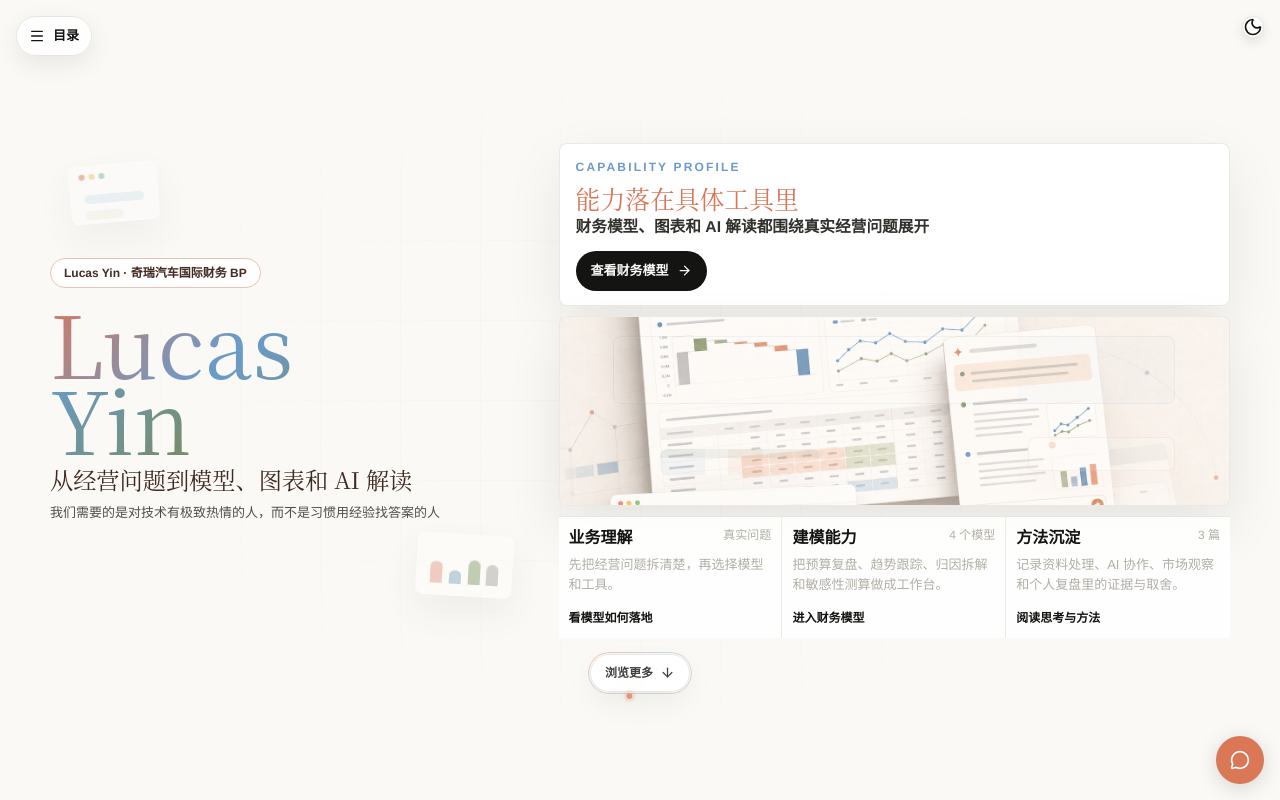
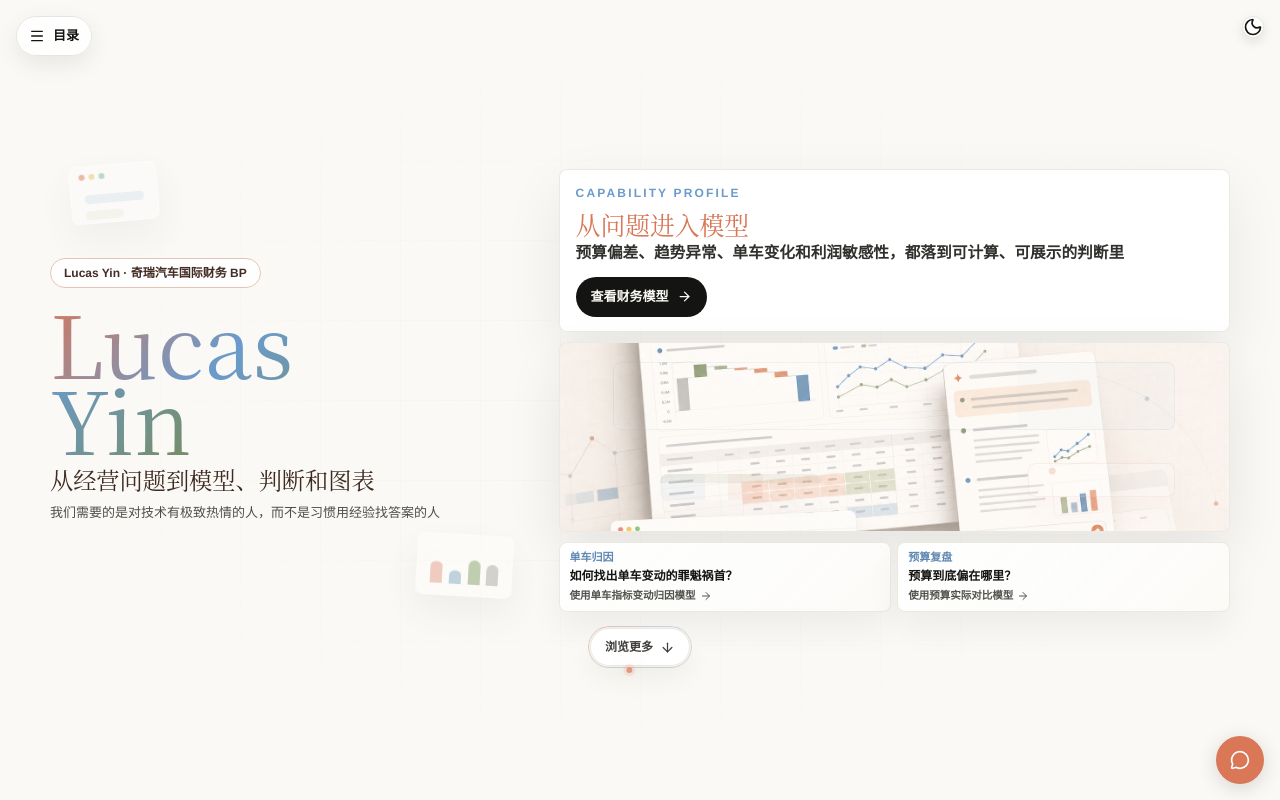
Before and after one commit to yinpengtao2002-ai/yinpengtao2002-ai.github.io, a Next.js app: page / in a window 1280 px wide. Shown: the top 800 px of the page. Built offline with nearby package versions, Linux system fonts and the light colour scheme.

Commit message:
Refine homepage capability path and AI assistant

```diff
--- a/src/app/globals.css
+++ b/src/app/globals.css
@@ -296,6 +296,64 @@ h6 {
   grid-template-columns: repeat(3, minmax(0, 1fr));
   gap: 0;
   border-top: 1px solid color-mix(in srgb, var(--border) 82%, transparent);
+}
+
+.home-hero-question-strip {
+  position: relative;
+  z-index: 2;
+  display: grid;
+  grid-template-columns: repeat(2, minmax(0, 1fr));
+  gap: 8px;
+}
+
+.home-hero-question-card {
+  display: grid;
+  gap: 5px;
+  min-height: 82px;
+  border: 1px solid color-mix(in srgb, var(--border) 84%, transparent);
+  border-radius: 8px;
+  background:
+    linear-gradient(135deg, color-mix(in srgb, var(--card) 96%, transparent), color-mix(in srgb, var(--background) 72%, var(--card))),
+    color-mix(in srgb, var(--card) 92%, transparent);
+  box-shadow: 0 16px 34px rgba(20, 20, 19, 0.055);
+  color: var(--foreground);
+  padding: 10px 12px;
+  text-decoration: none;
+  transition:
+    border-color 0.22s ease,
+    box-shadow 0.22s ease,
+    transform 0.22s ease;
+}
+
+.home-hero-question-card:hover {
+  border-color: color-mix(in srgb, var(--accent) 36%, var(--border));
+  box-shadow: 0 18px 38px rgba(20, 20, 19, 0.085);
+  transform: translateY(-1px);
+}
+
+.home-hero-question-meta {
+  color: color-mix(in srgb, var(--accent-secondary) 86%, var(--foreground));
+  font-family: var(--font-poppins);
+  font-size: 11px;
+  font-weight: 800;
+  line-height: 1.2;
+}
+
+.home-hero-question-card strong {
+  color: var(--foreground);
+  font-size: 13px;
+  font-weight: 800;
+  line-height: 1.38;
+}
+
+.home-hero-question-model {
+  display: inline-flex;
+  align-items: center;
+  gap: 4px;
+  color: color-mix(in srgb, var(--foreground) 60%, var(--muted));
+  font-size: 12px;
+  font-weight: 700;
+  line-height: 1.3;
 }
 
 .home-hero-actions {
@@ -1537,6 +1595,24 @@ h6 {
     padding: 9px 10px;
   }
 
+  .home-hero-question-strip {
+    gap: 6px;
+  }
+
+  .home-hero-question-card {
+    min-height: 68px;
+    padding: 8px 10px;
+  }
+
+  .home-hero-question-card strong {
+    font-size: 12px;
+    line-height: 1.28;
+  }
+
+  .home-hero-question-model {
+    font-size: 10.5px;
+  }
+
   .home-proof-card {
     padding: 9px 11px;
   }
@@ -1868,6 +1944,31 @@ h6 {
     overflow: hidden;
     border: 1px solid color-mix(in srgb, var(--border) 82%, transparent);
     border-radius: 8px;
+  }
+
+  .home-hero-question-strip {
+    grid-template-columns: 1fr;
+    gap: 6px;
+  }
+
+  .home-hero-question-card {
+    min-height: 0;
+    gap: 3px;
+    padding: 7px 10px;
+    box-shadow: 0 10px 22px rgba(20, 20, 19, 0.045);
+  }
+
+  .home-hero-question-meta {
+    font-size: 10px;
+  }
+
+  .home-hero-question-card strong {
+    font-size: 11.5px;
+    line-height: 1.24;
+  }
+
+  .home-hero-question-model {
+    font-size: 10.5px;
   }
 
   .product-stage-image {
@@ -2812,6 +2913,7 @@ h6 {
   .home-thinking-item,
   .home-hero-continue::before,
   .home-hero-continue-runner,
+  .home-hero-question-card,
   .chat-route-card {
     animation: none !important;
     transition: none !important;
--- a/src/components/ChatWidget.tsx
+++ b/src/components/ChatWidget.tsx
@@ -48,14 +48,15 @@ interface Message {
 
 const MOBILE_QUICK_PROMPTS = [
     "哪个模型适合预算复盘？",
-    "这个网站能看什么？",
+    "怎么校对模型口径？",
     "推荐一篇思考文章",
 ];
 const CURRENT_MODEL_QUICK_PROMPTS = [
-    "当前模型怎么用？",
-    "应该上传什么数据？",
-    "帮我解释这个模型的图表",
+    "这个模型适合解决什么问题？",
+    "上传前要校对哪些口径？",
+    "图表应该按什么顺序看？",
 ];
+const AI_ASSISTANT_SCOPE = "模型使用、口径校对、可视化建议和分析框架";
 
 const CHAT_UI_FONT =
     'var(--font-poppins), "PingFang SC", "Hiragino Sans GB", "Microsoft YaHei", "Helvetica Neue", Arial, sans-serif';
@@ -106,10 +107,10 @@ function getCurrentFinanceModelSlug(pathname: string) {
 
 function getGreetingMessage(currentFinanceModel?: FinanceModelItem) {
     if (currentFinanceModel) {
-        return `你好，我是 Lucas AI。\n\n我看到你正在看「${currentFinanceModel.title}」。你可以直接问我当前模型怎么用、要上传什么数据，或者让我解释图表和指标含义。`;
+        return `你好，我是 Lucas AI。\n\n我看到你正在看「${currentFinanceModel.title}」。我可以围绕当前模型做${AI_ASSISTANT_SCOPE}，比如判断这个模型适合解决什么问题、上传前要校对哪些口径，或者图表应该按什么顺序看。`;
     }
 
-    return "你好，我是 Lucas AI。\n\n我可以帮你找财务模型、解释模型怎么用，也可以推荐思考与方法里的文章。";
+    return `你好，我是 Lucas AI。\n\n我可以帮你选择财务模型、校对模型口径、梳理可视化阅读顺序，也可以推荐思考与方法里的文章。`;
 }
 
 function getInternalHref(href: string | undefined) {
--- a/src/components/home/CapabilityHero.tsx
+++ b/src/components/home/CapabilityHero.tsx
@@ -5,40 +5,38 @@ import Link from "next/link";
 import type { MouseEvent } from "react";
 import { ArrowDown, ArrowRight } from "lucide-react";
 import ProductStageVisual from "@/components/home/ProductStageVisual";
-import { financeModels } from "@/lib/finance/modelRegistry";
-import { thinkingContent } from "@/lib/data/generated/content";
 import { useViewportProfile } from "@/lib/useLowMotionMode";
 
 const UI_FONT =
   'var(--font-poppins), "PingFang SC", "Hiragino Sans GB", "Microsoft YaHei", "Helvetica Neue", Arial, sans-serif';
 const HERO_EASE = [0.22, 1, 0.36, 1] as const;
 
-const PROOFS = [
+const HERO_FINANCE_QUESTIONS = [
   {
-    title: "业务理解",
-    meta: "真实问题",
-    body: "先把经营问题拆清楚，再选择模型和工具。",
-    href: "/finance",
-    link: "看模型如何落地",
+    question: "如何找出单车变动的罪魁祸首？",
+    model: "使用单车指标变动归因模型",
+    meta: "单车归因",
   },
   {
-    title: "建模能力",
-    meta: `${financeModels.length} 个模型`,
-    body: "把预算复盘、趋势跟踪、归因拆解和敏感性测算做成工作台。",
-    href: "/finance",
-    link: "进入财务模型",
+    question: "预算到底偏在哪里？",
+    model: "使用预算实际对比模型",
+    meta: "预算复盘",
   },
   {
-    title: "方法沉淀",
-    meta: `${thinkingContent.length} 篇`,
-    body: "记录资料处理、AI 协作、市场观察和个人复盘里的证据与取舍。",
-    href: "/thinking-lab",
-    link: "阅读思考与方法",
+    question: "销量、收入、成本哪个最影响利润？",
+    model: "使用利润敏感性分析模型",
+    meta: "利润模拟",
+  },
+  {
+    question: "月度趋势从哪里开始异常？",
+    model: "使用分月指标趋势分析模型",
+    meta: "趋势监控",
   },
 ];
 
 export default function CapabilityHero() {
   const { isMobileLike, lowMotion, prefersReducedMotion } = useViewportProfile();
+  const visibleHeroQuestions = isMobileLike ? HERO_FINANCE_QUESTIONS.slice(0, 2) : HERO_FINANCE_QUESTIONS;
   const centerHoldDelay = isMobileLike ? 0.95 : 1;
   const shouldReduceMotion = prefersReducedMotion || (lowMotion && !isMobileLike);
   const heroAnimate = { opacity: 1, x: 0, y: 0 };
@@ -94,7 +92,7 @@ export default function CapabilityHero() {
               <span className="gradient-text">Lucas<br />Yin</span>
             </h1>
             <p className="home-hero-slogan">
-              从经营问题到模型、图表和 AI 解读
+              从经营问题到模型、判断和图表
             </p>
             <p className="home-hero-lede">
               我们需要的是对技术有极致热情的人，而不是习惯用经验找答案的人
@@ -112,23 +110,27 @@ export default function CapabilityHero() {
               <div className="home-hero-copy-card">
                 <p className="home-hero-kicker">Capability Profile</p>
                 <h2 className="home-hero-headline">
-                  <span className="home-headline-mark">能力落在具体工具里</span>
-                  <span className="home-headline-line">财务模型、图表和 AI 解读都围绕真实经营问题展开</span>
+                  <span className="home-headline-mark">从问题进入模型</span>
+                  <span className="home-headline-line">预算偏差、趋势异常、单车变化和利润敏感性，都落到可计算、可展示的判断里</span>
                 </h2>
                 <Link href="#finance" className="home-primary-action" onClick={handleBrowseMore}>
                   查看财务模型 <ArrowRight style={{ width: 15, height: 15 }} />
                 </Link>
               </div>
               <ProductStageVisual />
-              <div className="home-hero-workflow-strip">
-                {PROOFS.map((proof) => (
-                  <Link key={proof.title} href={proof.href} className="home-proof-card">
-                    <div className="home-proof-heading">
-                      <strong>{proof.title}</strong>
-                      <span>{proof.meta}</span>
-                    </div>
-                    <p className="home-proof-body">{proof.body}</p>
-                    <span className="home-proof-link">{proof.link}</span>
+              <div className="home-hero-question-strip" aria-label="按业务问题进入财务模型">
+                {visibleHeroQuestions.map((item) => (
+                  <Link
+                    key={item.question}
+                    href="#finance"
+                    className="home-hero-question-card"
+                    onClick={handleBrowseMore}
+                  >
+                    <span className="home-hero-question-meta">{item.meta}</span>
+                    <strong>{item.question}</strong>
+                    <span className="home-hero-question-model">
+                      {item.model} <ArrowRight style={{ width: 12, height: 12 }} />
+                    </span>
                   </Link>
                 ))}
               </div>
--- a/src/components/home/ProductStageVisual.tsx
+++ b/src/components/home/ProductStageVisual.tsx
@@ -2,10 +2,10 @@ import Image from "next/image";
 
 export default function ProductStageVisual() {
   return (
-    <div className="product-stage-visual" aria-label="财务模型、图表输出和 AI 解读组成的产品舞台预览">
+    <div className="product-stage-visual" aria-label="财务模型、分析判断和图表输出组成的产品舞台预览">
       <Image
         src="/images/product-stage/home-hero-stage.png"
-        alt="财务模型工作台、图表输出、表格和 AI 解读窗口的产品舞台预览"
+        alt="财务模型工作台、分析判断、图表输出和表格的产品舞台预览"
         fill
         priority
         draggable={false}
--- a/src/lib/chatFallback.ts
+++ b/src/lib/chatFallback.ts
@@ -51,7 +51,7 @@ export function getLocalFallbackResponse(
                 `你现在打开的是 [${currentFinanceModel.title}](${currentFinanceModel.href})。${guide.purpose}`,
                 `一般可以这样用：${guide.steps.join("；")}`,
                 `示例数据：${guide.sampleData}`,
-                "如果要我判断你当前上传的数据，需要你把关键指标、截图或数据摘要发给我；目前我能先解释模型口径、上传要求和图表读法。",
+                "如果要做具体数据判断，可以把关键指标、截图或数据摘要发给我；我也可以先帮你校对口径、整理图表阅读顺序和汇报框架。",
             ].join("\n\n"),
         }, options.includeOfflineNotice);
     }
```
Also changed, not shown: src/app/api/chat/route.ts (+4 -3 lines), 4 other files (tests, documents, lock files or other folders).
